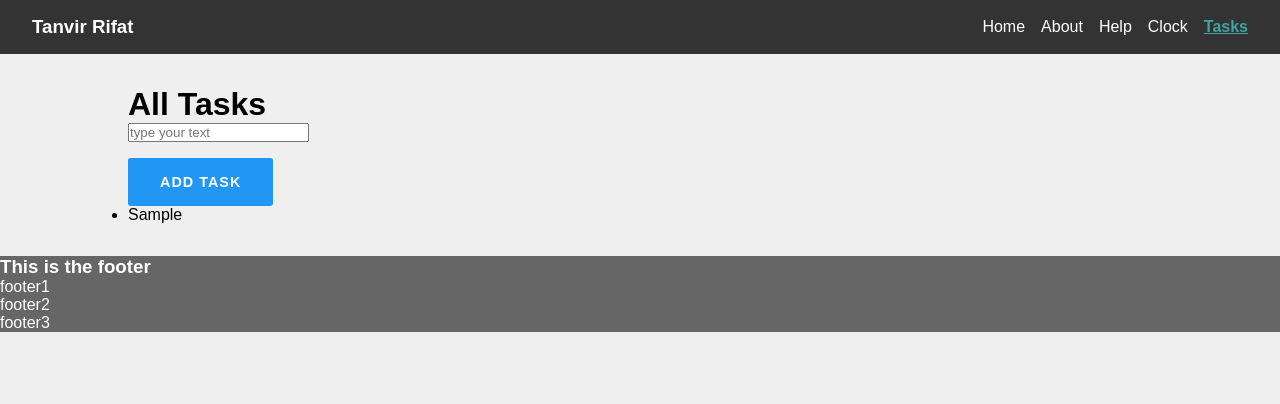
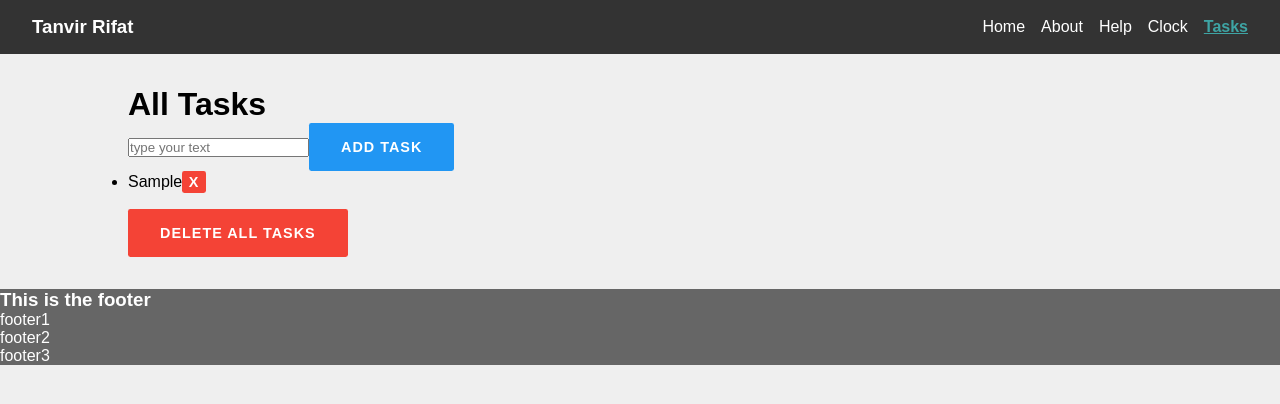
Before and after one commit to tanvir07-cell/js-full-stack-army-practise, a React (Create React App) app in the folder first-app/: page /tasks in a window 1280 px wide. Both pictures are taken after typing "Sample" into the empty fields and a click on the button "ADD TASK". Shown: the top 404 px of the page. Built offline with nearby package versions, Linux system fonts and the light colour scheme.

Commit message:
todo app done

```diff
--- a/first-app/src/components/button/Button.jsx
+++ b/first-app/src/components/button/Button.jsx
@@ -26,7 +26,7 @@
 
 const sizes = {
   small: {
-    padding: "0.5rem 1rem",
+    padding: "0.2rem 0.4rem",
   },
   medium: {
     padding: "1rem 2rem",
@@ -39,7 +39,6 @@
 const Button = ({ text, type, variant, size, onClick }) => {
   const userVariant = colorVariant[variant];
   const userSize = sizes[size];
-  console.log(userSize);
 
   return (
     <button
--- a/first-app/src/components/tasks/CreateTasks.jsx
+++ b/first-app/src/components/tasks/CreateTasks.jsx
@@ -5,14 +5,13 @@
 
   return (
     <>
-      <p style={{ marginBottom: "1rem" }}>
       <input
         type="text"
         placeholder="type your text"
         value={text}
         onChange={(e) => setText(e.target.value)}
       />
-      </p>
+
       {/* <button
         onClick={() => {
           alert(text);
--- /dev/null
+++ b/first-app/src/components/tasks/DeleteTasks.jsx
@@ -0,0 +1,16 @@
+import Button from "../button/Button";
+
+function DeleteTasks({ deleteAllTasks }) {
+  return (
+    <p style={{ marginTop: "1rem" }}>
+      <Button
+        text="Delete All Tasks"
+        variant="error"
+        type="submit"
+        onClick={deleteAllTasks}
+      />
+    </p>
+  );
+}
+
+export default DeleteTasks;
--- a/first-app/src/components/tasks/ShowTasks.jsx
+++ b/first-app/src/components/tasks/ShowTasks.jsx
@@ -1,11 +1,32 @@
-function ShowTasks({ tasks }) {
+import { useState } from "react";
+import Button from "../button/Button";
+
+function ShowTasks({ tasks, setTasks }) {
+  const handleDeleteBtn = (taskId) => {
+    if (window.confirm("Are you sure you want to delete this task")) {
+      const task = tasks.filter((task) => task.id !== taskId);
+
+      setTasks(task);
+    }
+  };
+
   return (
     <>
       {tasks?.length ? (
         <>
           <ul>
             {tasks.map((task) => (
-              <li key={task.id}>{task.text}</li>
+              <li key={task.id}>
+                {task.text}
+
+                <Button
+                  type="submit"
+                  text="X"
+                  variant="error"
+                  size="small"
+                  onClick={() => handleDeleteBtn(task.id)}
+                />
+              </li>
             ))}
           </ul>
         </>
--- a/first-app/src/pages/Tasks.jsx
+++ b/first-app/src/pages/Tasks.jsx
@@ -2,6 +2,7 @@
 import shortid from "shortid";
 import Layout from "../components/layout/Layout";
 import CreateTasks from "../components/tasks/CreateTasks";
+import DeleteTasks from "../components/tasks/DeleteTasks";
 import ShowTasks from "../components/tasks/ShowTasks";
 
 // // get Data form the localStorage:
@@ -32,6 +33,10 @@
     setTasks([task, ...tasks]);
   };
 
+  const deleteAllTasks = () => {
+    setTasks([]);
+  };
+
   //   set to the localStorage:
   useEffect(() => {
     localStorage.setItem("tasks", JSON.stringify(tasks));
@@ -41,7 +46,9 @@
     <Layout>
       <h1>All Tasks</h1>
       <CreateTasks addNewTask={addNewTask} />
-      <ShowTasks tasks={tasks} />
+      <ShowTasks tasks={tasks} setTasks={setTasks} />
+
+      <DeleteTasks deleteAllTasks={deleteAllTasks} />
     </Layout>
   );
 }
```
Lines whose indentation alone changed are shown as unchanged.
